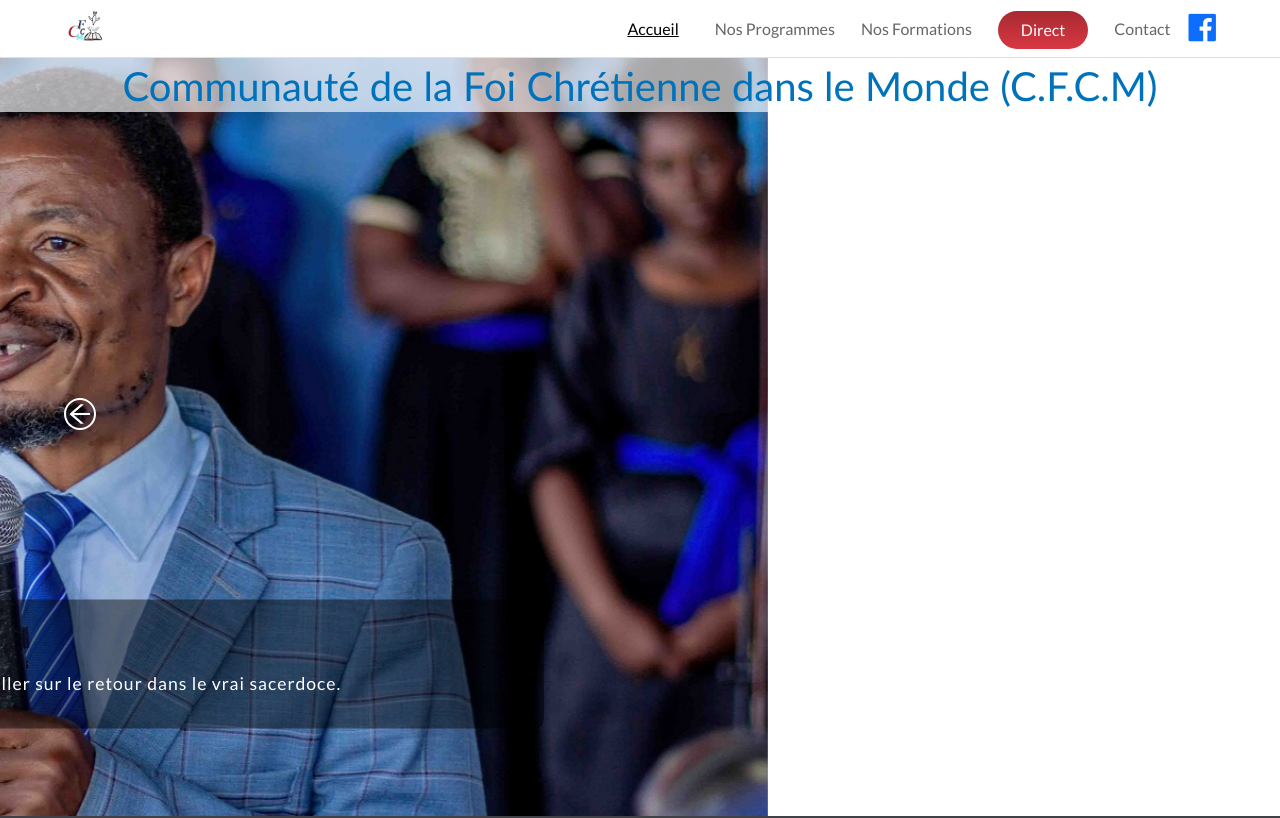
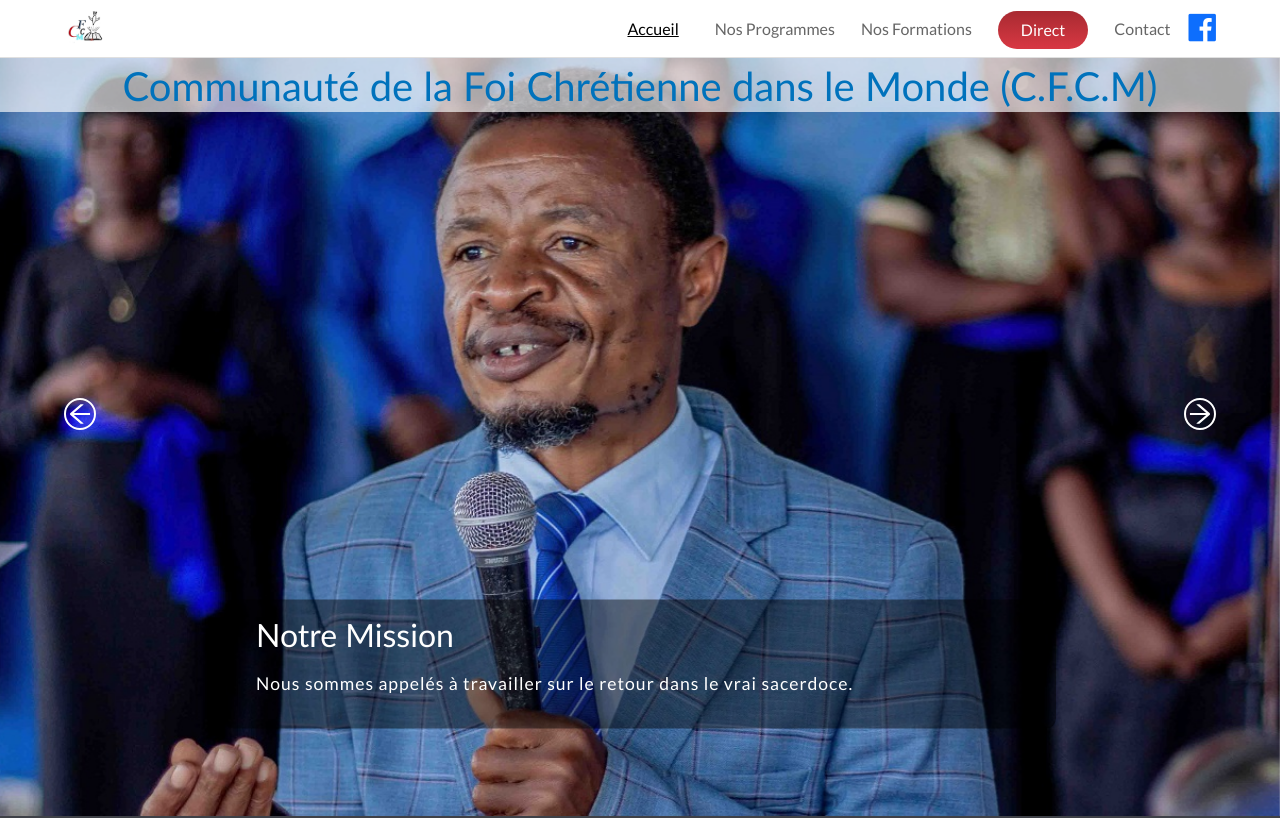
Before and after one commit to Olivier-Kango/cfcm, a React (Create React App) app: page / in a window 1280 px wide. Shown: the top 818 px of the page. Built offline with nearby package versions, Linux system fonts and the light colour scheme; grey boxes are pictures that could not be loaded; a web font is replaced by a local one.

Commit message:
current 0

```diff
--- a/src/styling/Slider.scss
+++ b/src/styling/Slider.scss
@@ -82,7 +82,7 @@ $main-color: #0072bc;
 
 .current {
   opacity: 1;
-  transform: translateX(-40%);
+  transform: translateX(0);
 }
 
 .current .content {
```
